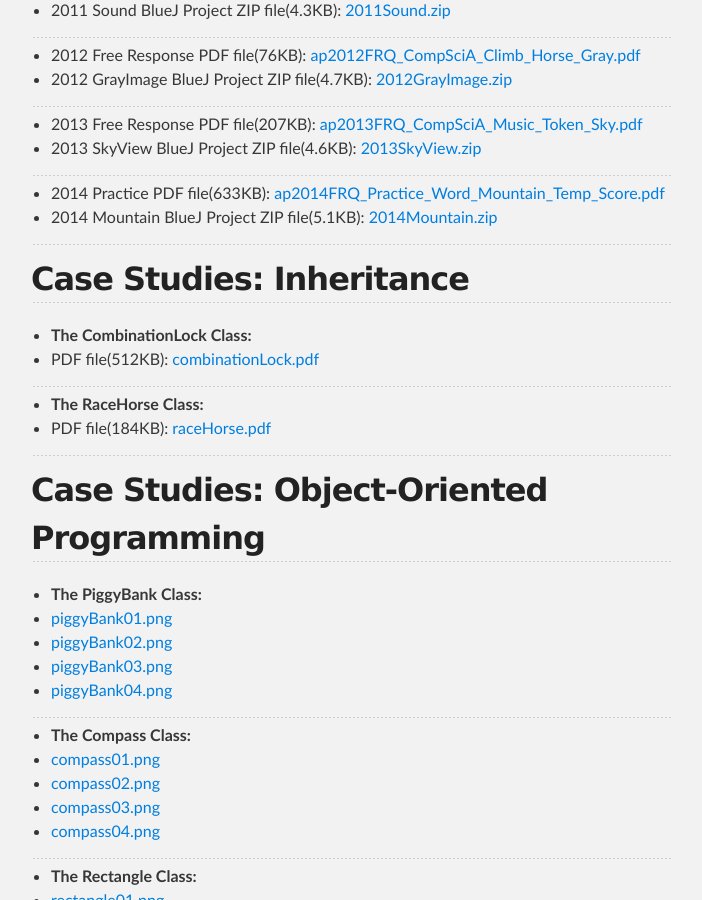
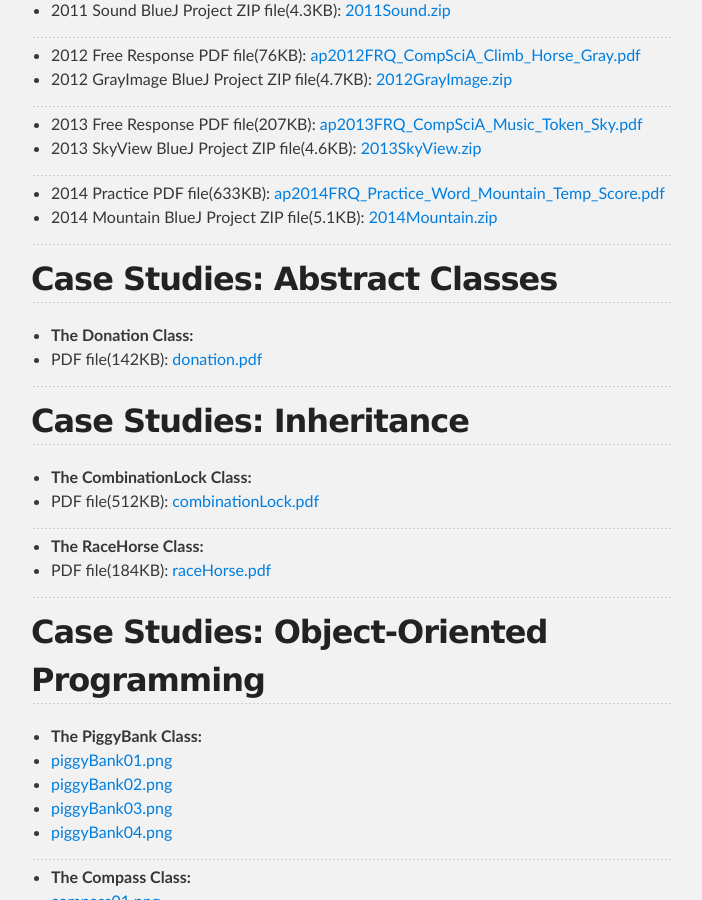
Before and after one commit to ynot1609/apcompsci3, a Jekyll site: the page built from frqs/index.md, in a window 1280 px wide and 900 px high, scrolled down 577 px. Shown: the whole window, without its empty margins (289-991 px from the left). Built offline with Jekyll 4.4.1, drawn with Linux system fonts in a browser that asks for light colours.

Commit message:
added donation

```diff
--- a/frqs/index.md
+++ b/frqs/index.md
@@ -34,6 +34,13 @@ title: Free Response Questions
 + 2014 Practice PDF file(633KB): [ap2014FRQ_Practice_Word_Mountain_Temp_Score.pdf](/apcompsci3/assets/ap2014FRQ_Practice_Word_Mountain_Temp_Score.pdf)
 + 2014 Mountain BlueJ Project ZIP file(5.1KB): [2014Mountain.zip](/apcompsci3/assets/2014Mountain.zip)
 <!-- + 2014 TemperatureGrid BlueJ Project ZIP file(6.6KB): [2014TemperatureGrid.zip](/apcompsci3/assets/2014TemperatureGrid.zip) -->
+
+---
+
+## Case Studies: Abstract Classes
+
++ **The Donation Class:**
++ PDF file(142KB): [donation.pdf](/apcompsci3/assets/donation.pdf)
 
 ---
 
```
Also changed, not shown: 1 other file.
